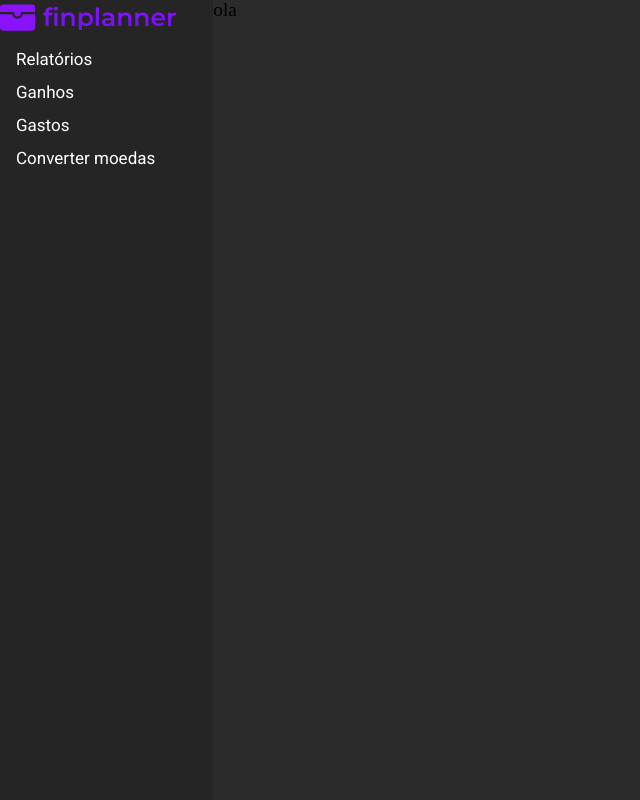
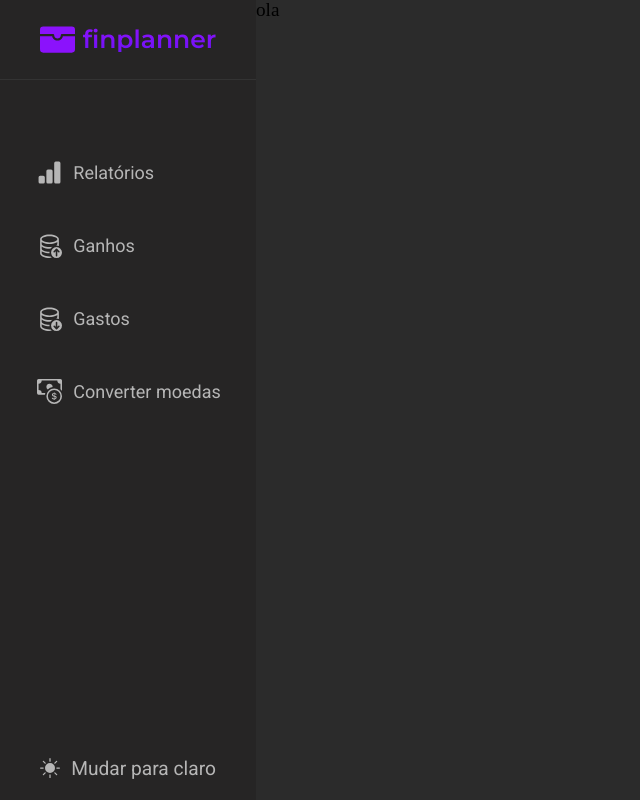
Before and after one commit to LucasBalbueno/finplanner-page, a plain HTML site: page src/pages/appRelatorios.html in a window 1280 px wide. Shown: the whole page, without its empty margins (0-640 px from the left). Drawn offline with Linux system fonts and the light colour scheme.

Commit message:
Finalizando menu lateral

```diff
--- a/assets/styles/App/menu.css
+++ b/assets/styles/App/menu.css
@@ -3,14 +3,23 @@
 }
 
 .menu-lateral-app {
+    display: flex;
+    flex-direction: column;
+    justify-content: space-between;
+
     background-color: var(--color-background);
-    width: 20%;
+    width: 25%;
     height: 100vh;
 }
 
 .title-project-lateral {
     display: flex;
     align-items: center;
+    justify-content: center;
+
+    width: 100%;
+    height: 5rem;
+    border-bottom: 1px solid #333333
 }
 
 .title-project-lateral > img {
@@ -18,9 +27,45 @@
     margin-right: .5rem;
 }
 
+.navegacao-lista {
+    margin: 4rem 0 0 2%;
+}
+
 .navegacao-lista > li {
     margin: 1rem;
-    color: white;
-    font-size: 17px;
+    border-radius: 10px;
+    padding: 1rem;
+
+    display: flex;
+    align-items: center;
+}
+
+.navegacao-lista > li:hover {
+    background-color: #333333;
+    transition: all .5s;
+}
+
+.navegacao-lista > li > a {
+    color: var(--color-gray);
+    font-size: 18px;
     font-family: var(--font-text);
+    margin-left: .7rem;
 }
+
+.navegacao-lista > li > img {
+    width: 25px;
+}
+
+.btn-toggleMode {
+    display: flex;
+    align-items: center;
+    justify-content: center;
+
+    height: 4rem;
+    color: var(--color-gray);
+    /* background: linear-gradient(to right, var(--colorlight-gradient), var(--colorstrong-gradient)); */
+}
+
+.btn-toggleMode > img {
+    margin-right: .7rem;
+}
--- a/assets/styles/style.css
+++ b/assets/styles/style.css
@@ -39,3 +39,7 @@ button {
     font-family: var(--font-text);
     font-size: 1.2rem;
 }
+
+a {
+    text-decoration: none;
+}
--- a/src/pages/appRelatorios.html
+++ b/src/pages/appRelatorios.html
@@ -1,15 +1,19 @@
 <!DOCTYPE html>
 <html lang="pt-br">
+
 <head>
     <meta charset="UTF-8">
     <meta name="viewport" content="width=device-width, initial-scale=1.0">
     <title>FinPlanner APP</title>
     <link rel="stylesheet" href="../../assets/styles/style.css">
-    <link rel="icon" href="../../assets/imgs/icons/wallet-fill.svg"" type="image/svg+xml">
+    <link rel="icon" href="../../assets/imgs/icons/wallet-fill.svg"" type=" image/svg+xml">
 </head>
+
 <body>
     <main class="main">
         <header class="menu-lateral-app">
+            <div>
+
                 <div>
                     <div class="title-project-lateral">
                         <img src="../../assets/imgs/icons/wallet-fill.svg" alt="Logo FinPlanner">
@@ -19,12 +23,30 @@
 
                 <nav class="cabecalho-navegacao">
                     <ul class="navegacao-lista">
-                    <li><a href=""></a>Relatórios</li>
-                    <li><a href=""></a>Ganhos</li>
-                    <li><a href=""></a>Gastos</li>
-                    <li><a href=""></a>Converter moedas</li>
+                        <li>
+                            <img src="../../assets/imgs/icons/relatorios.svg" alt="Icone Relatórios">
+                            <a href="">Relatórios</a>
+                        </li>
+                        <li>
+                            <img src="../../assets/imgs/icons/ganhos.svg" alt="Icone Ganhos">
+                            <a href="">Ganhos</a>
+                        </li>
+                        <li>
+                            <img src="../../assets/imgs/icons/gastos.svg" alt="Icone Gastos">
+                            <a href="">Gastos</a>
+                        </li>
+                        <li>
+                            <img src="../../assets/imgs/icons/conversor.svg" alt="Icone Conversor de moedas">
+                            <a href="">Converter moedas</a>
+                        </li>
                     </ul>
                 </nav>
+            </div>
+
+            <button class="btn-toggleMode">
+                <img src="../../assets/imgs/icons/sunlight.svg" alt="Modo Claro">
+                Mudar para claro
+            </button>
         </header>
 
         <section class="container-relatorios">
@@ -32,4 +54,5 @@
         </section>
     </main>
 </body>
+
 </html>
```
Also changed, not shown: assets/imgs/icons/conversor.svg (added), assets/imgs/icons/ganhos.svg (added), assets/imgs/icons/gastos.svg (added), assets/imgs/icons/moondark.svg (added), assets/imgs/icons/relatorios.svg (added), assets/imgs/icons/sunlight.svg (added). Lines whose indentation alone changed are shown as unchanged.
